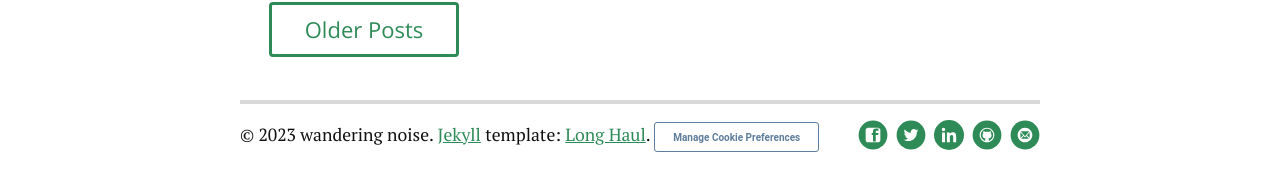
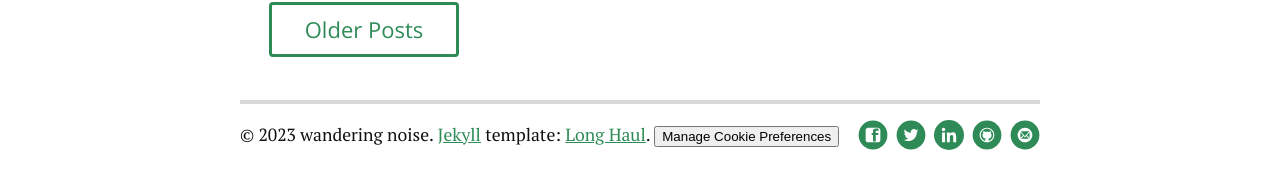
Before and after one commit to wanderingnoise/wanderingnoise.github.io, a Jekyll site: the page built from index.html, in a window 1280 px wide. Shown: the part 2076-2264 px from the top of the page. Built offline with Jekyll 4.4.1, drawn with Linux system fonts in a browser that asks for light colours; nearby versions of some CDN libraries; a script that is not in the unit is left out; the list of posts is cut into pages by our own code.

Commit message:
update cookies preferences button

```diff
--- a/_includes/footer.html
+++ b/_includes/footer.html
@@ -6,7 +6,6 @@
 			<button
 			  class="termly-cookie-preference-button"
 			  type="button"
-			  style="background: white; width: 165px; height: 30px; border-radius: 3px; border: 1px solid #5f7d9c; font-family: Roboto, Arial; font-size: 10px; color: #5f7d9c; font-weight: 600; box-sizing: border-box; cursor: pointer; padding: 0; outline: none;"
 			  onclick="displayPreferenceModal()"
 			>
 			    Manage Cookie Preferences
```
